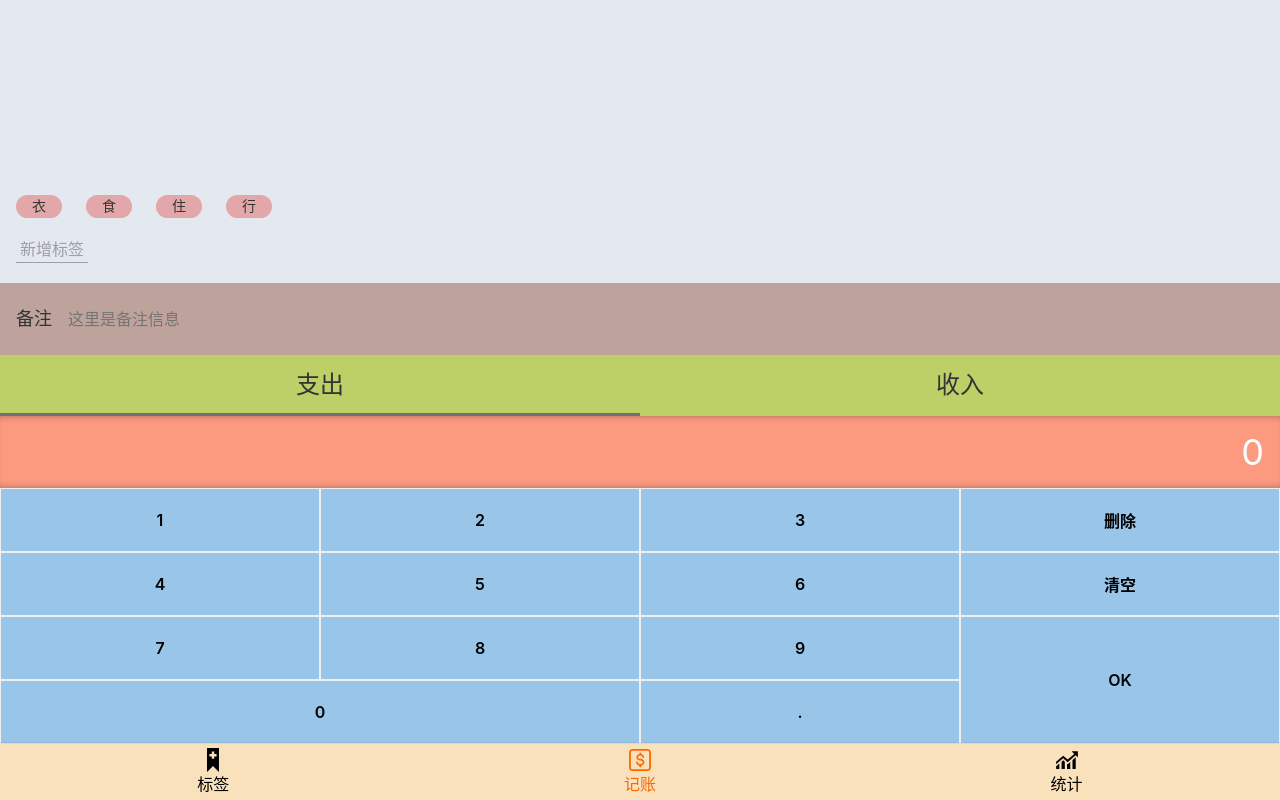
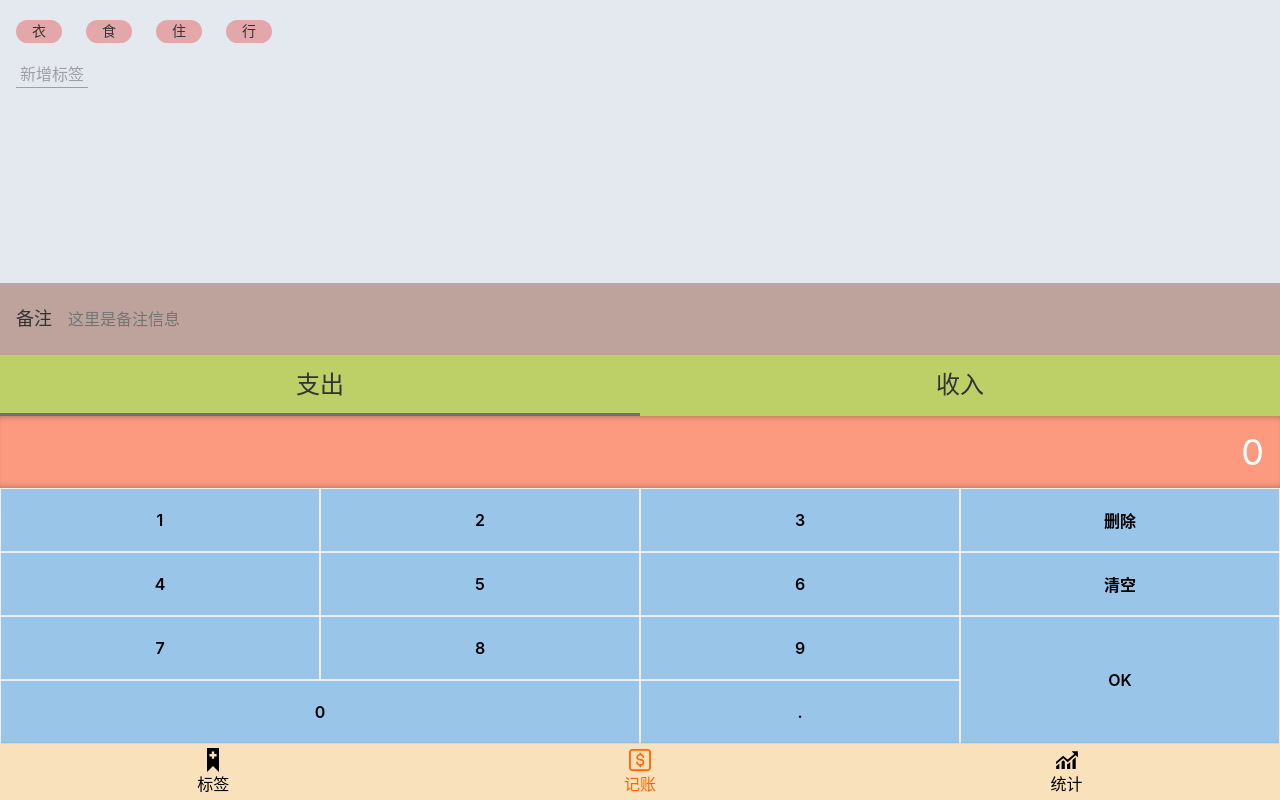
Before and after one commit to XiaoPan-Struggle/Money-steward, a React app: page /tags#/money in a window 1280 px wide. Built offline with nearby package versions, Linux system fonts and the light colour scheme.

Commit message:
标签区域优化成滚动条

```diff
--- a/src/components/Layout.tsx
+++ b/src/components/Layout.tsx
@@ -4,6 +4,7 @@ import styled from 'styled-components';
 
 const Wrapper = styled.div`
   min-height: 100vh;
+  max-height: 100vh;
   display: flex;
   flex-direction: column;
 `
@@ -22,4 +23,5 @@ const Layout = (props:any) => {
     </Wrapper>
   )
 }
+
 export default Layout
--- a/src/views/Money/TagsSection/UI.tsx
+++ b/src/views/Money/TagsSection/UI.tsx
@@ -4,9 +4,10 @@ const _TagsSection = styled.section`
   background: #E4E9EF;
   padding: 12px 16px;
   flex-grow: 1;
+  flex-shrink: 1;
+  overflow: auto;
   display: flex;
   flex-direction: column;
-  justify-content: flex-end;
   align-items: flex-start;
   > ol{
     display: flex;
```
